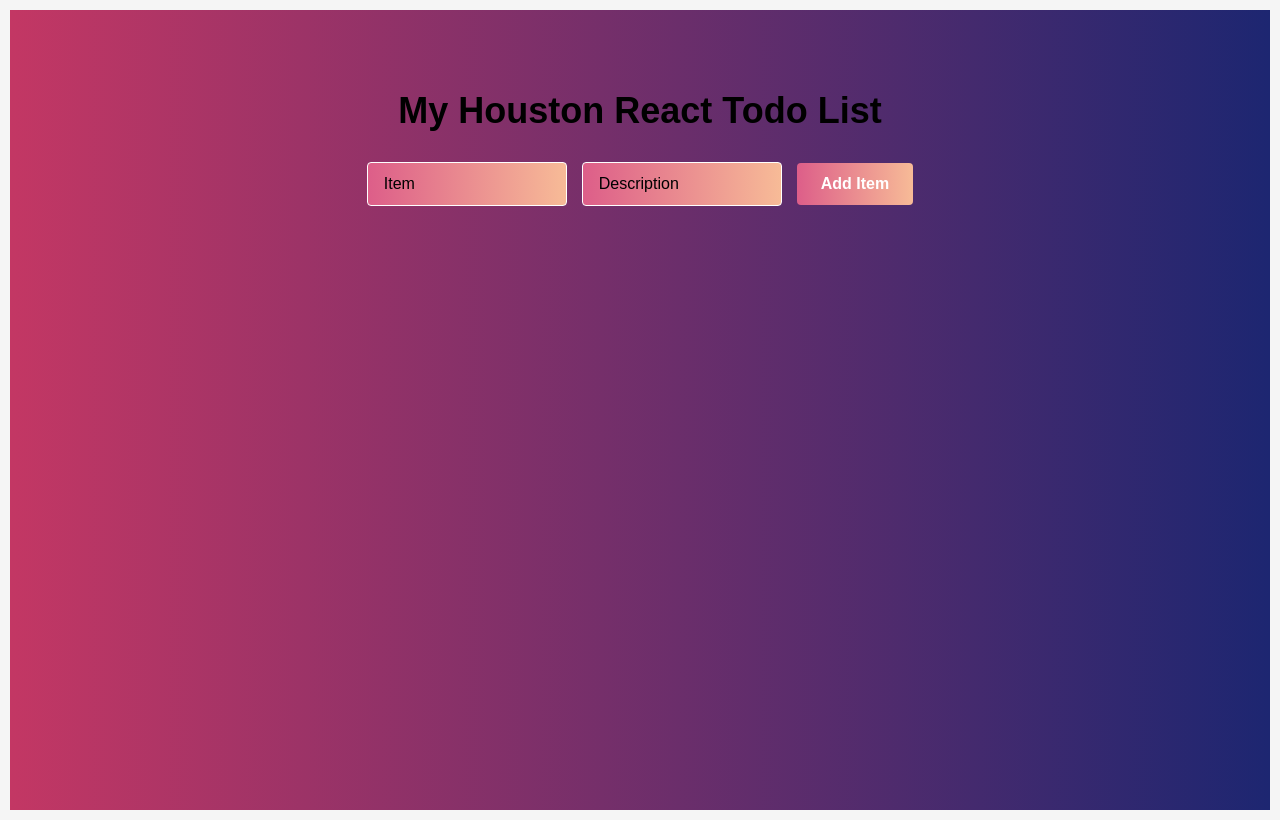
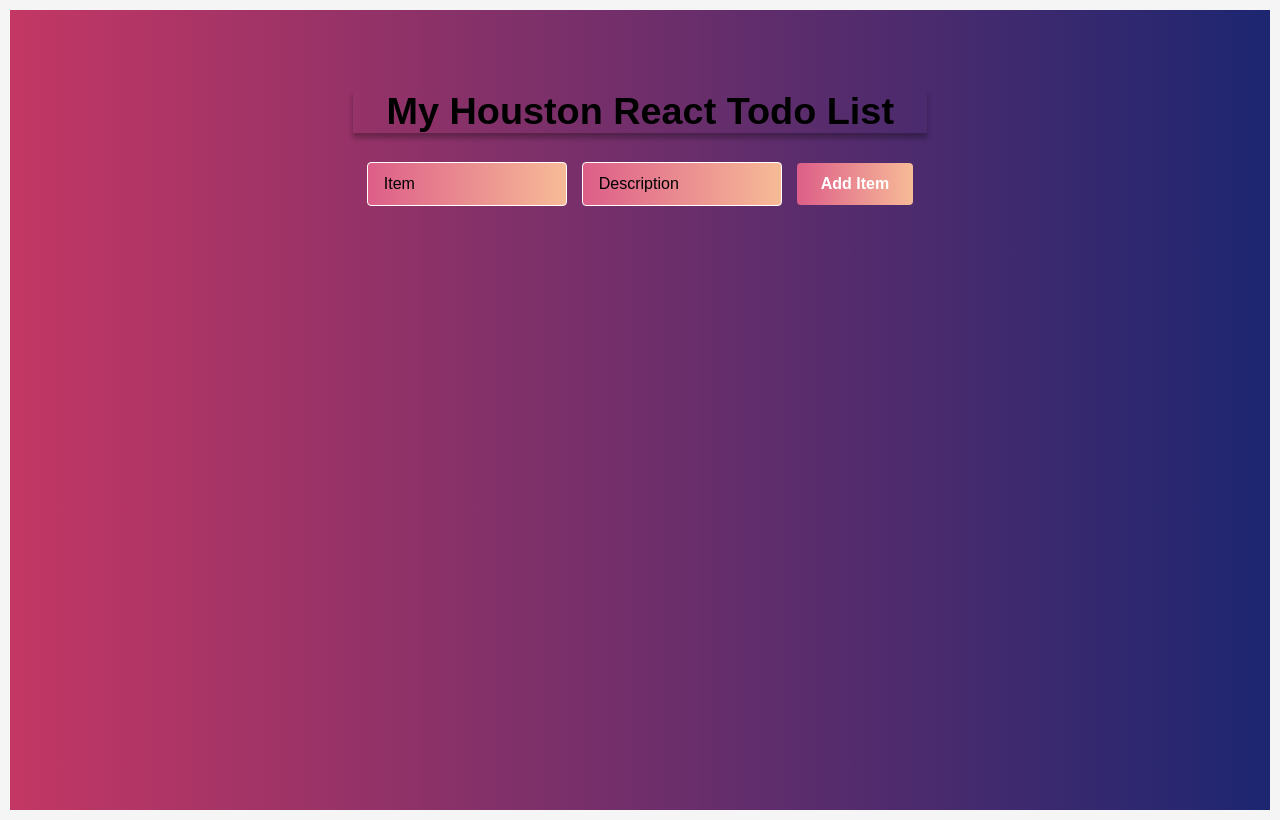
Before and after one commit to carsonideas/React-todoList-App, a React (Vite) app: page / in a window 1280 px wide. In both pictures the pointer is over the element "My Houston React Todo List". Built offline with nearby package versions, Linux system fonts and the light colour scheme.

Commit message:
hoover effect to perfect design

```diff
--- a/src/App.css
+++ b/src/App.css
@@ -38,6 +38,13 @@ body {
   text-align: center;
   margin-bottom: 30px;
   color: black;
+
+}
+.myBigTitle:hover {
+
+  /* transition: background 0.5s ease; */
+  transform: scale(1.05);
+  box-shadow: 0 5px 5px rgba(0, 0, 0, 0.3);
 }
 
 .myFormBox {
@@ -66,6 +73,12 @@ body {
   border-color: #007bff;
 
 }
+.myTextInput:hover {
+  background-color: #333;
+  /* transition: background 0.5s ease; */
+  transform: scale(1.05);
+  box-shadow: 0 10px 10px rgba(0, 0, 0, 0.3);
+}
 
 .myAddButton {
   padding: 12px 24px;
@@ -81,6 +94,9 @@ body {
 
 .myAddButton:hover {
   background-color: #333;
+  /* transition: background 0.5s ease; */
+  transform: scale(1.05);
+  box-shadow: 0 10px 10px rgba(0, 0, 0, 0.3);
 }
 
 .myListArea {
```
